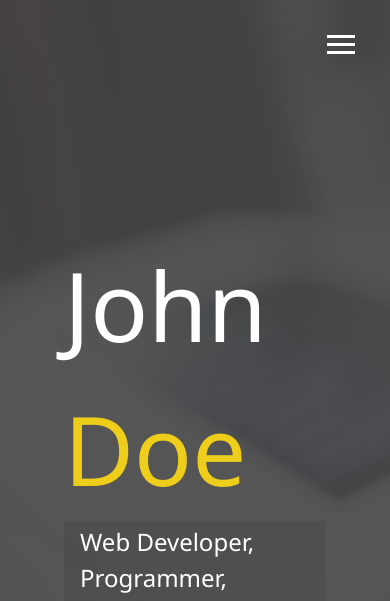
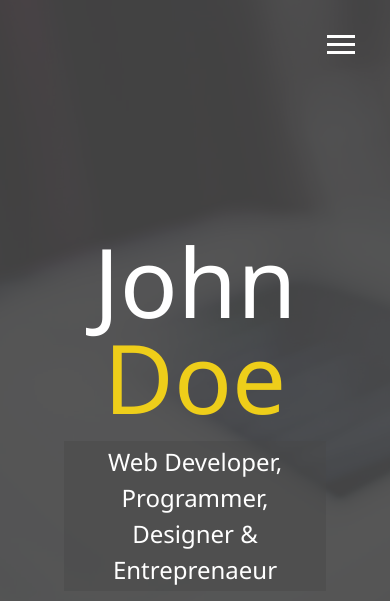
Before and after one commit to Cirilstipsa/portfolioProject, a website: page dist/index.html in a window 390 px wide. Shown: the top 601 px of the page. Drawn offline with Linux system fonts and the light colour scheme.

Commit message:
Finished responsive

```diff
--- a/scss/_config.scss
+++ b/scss/_config.scss
@@ -26,3 +26,26 @@ $background-opacity: 0.9;
     }
   }
 }
+
+// Media Query Mixins
+
+@mixin mediaSm {
+  @media screen and (max-width: 500px) {
+    @content;
+  }
+}
+@mixin mediaMd {
+  @media screen and (max-width: 768px) {
+    @content;
+  }
+}
+@mixin mediaLg {
+  @media screen and (min-width: 769px) and (max-width: 1170px) {
+    @content;
+  }
+}
+@mixin mediaXl {
+  @media screen and (min-width: 1171px) {
+    @content;
+  }
+}
--- a/scss/_menu.scss
+++ b/scss/_menu.scss
@@ -119,6 +119,10 @@
     color: #ffff;
     text-decoration: none;
     @include easeOut;
+
+    &:hover {
+      color: $secondary-color;
+    }
   }
 }
 
--- /dev/null
+++ b/scss/_mobile.scss
@@ -0,0 +1,53 @@
+// Widescreens
+@include mediaXl {
+}
+
+// Desktop & Laptop
+@include mediaLg {
+}
+
+// Tablets & Small Laptop
+@include mediaMd {
+  main {
+    align-items: center;
+    text-align: center;
+    .lg-heading {
+      line-height: 1;
+      margin-bottom: 1rem;
+    }
+  }
+  ul.menu-nav,
+  div.menu-branding {
+    float: none;
+    width: 100%;
+    min-height: 0;
+
+    &.show {
+      transform: translate3d(0, 0, 0);
+    }
+  }
+
+  .menu-nav {
+    height: 75vh;
+    transform: translate3d(-100%, 0, 0);
+    font-size: 24px;
+  }
+
+  .menu-branding {
+    height: 25vh;
+    transform: translate3d(100%, 0, 0);
+
+    .portrait {
+      background: url("../img/portrait_small.jpg");
+      width: 150px;
+      height: 150px;
+    }
+  }
+}
+
+// Smartphones
+@include mediaSm {
+  main#home h1 {
+    margin-top: 10vh;
+  }
+}
--- a/scss/main.scss
+++ b/scss/main.scss
@@ -1,5 +1,6 @@
 @import "config";
 @import "menu";
+@import "mobile";
 
 * {
   box-sizing: border-box;
```
Also changed, not shown: dist/css/main.css, dist/index.html.
